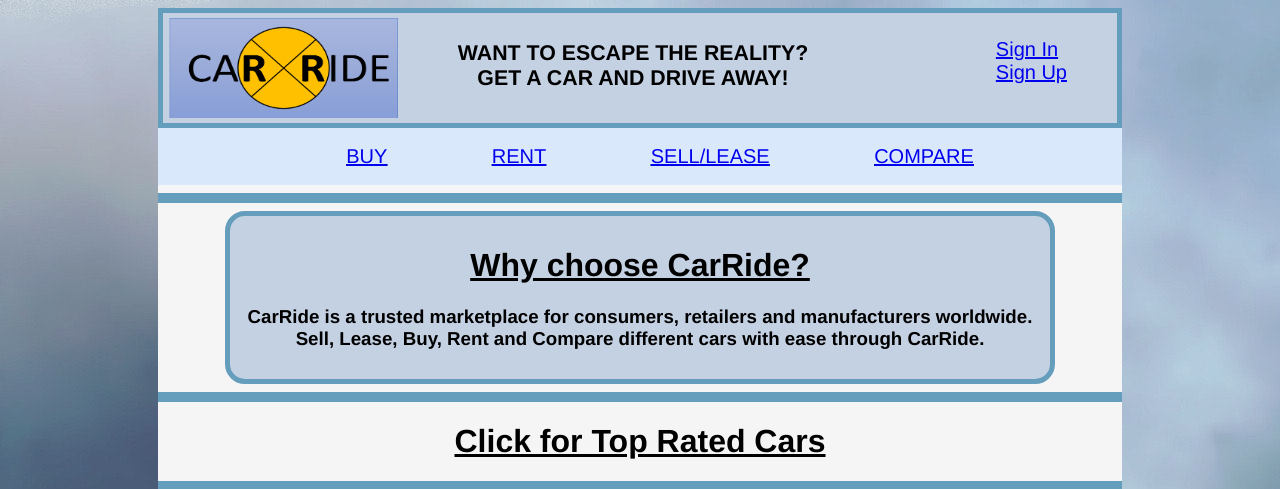
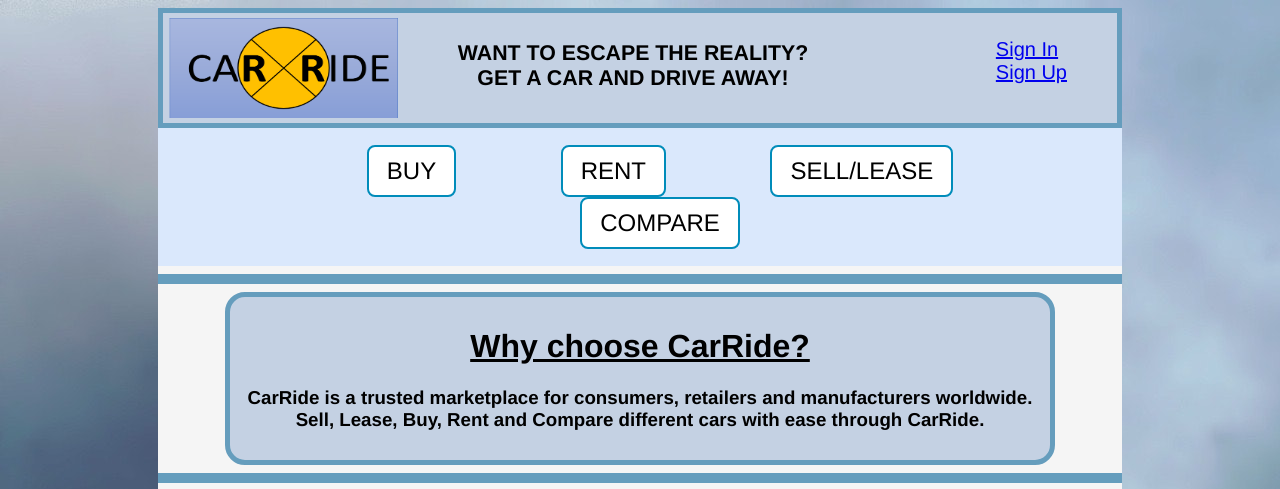
Before and after one commit to Mihnea7/car_ride, a Django app: template templates/carride/home.html in a window 1280 px wide. Shown: the top 489 px of the page. Run offline with Django 3.2, Linux system fonts and the light colour scheme; the template is opened without the code that fills it, so the values that code supplies are empty; some libraries are stand-ins or nearby versions.

Commit message:
more design

```diff
--- a/static/style/base.css
+++ b/static/style/base.css
@@ -66,6 +66,30 @@ body {
 
 }
 
+.button {
+  background-color: white;
+  color: white;
+  padding: 10px 18px;
+  text-align: center;
+  text-decoration: none;
+  display: inline-block;
+  font-size: 24px;
+  border-radius: 8px;
+  color: black;
+  border:2px solid #008CBA;
+  -webkit-transition-duration: 0.4s; /* Safari */
+  transition-duration: 0.4s;
+  cursor: pointer;
+}
+.button:hover {
+  background-color: #008CBA;
+  color: white;
+}
+.button:active {
+  background-color: #008CBA;
+  box-shadow: 0 5px #666;
+  transform: translateY(4px);
+}
 /* Style the content */
 .content {
   background-color: #F5F5F5;
--- a/templates/carride/base.html
+++ b/templates/carride/base.html
@@ -34,12 +34,12 @@ src="https://ajax.googleapis.com/ajax/libs/jquery/3.0.0/jquery.min.js">
 				</ul>
 		</div>
 
-		<div class="menu_list">
+		<div class="menu_list"  >
 			<ul>
-				<li id="buy_btn"><a href="{% url 'buy' %}">BUY</a></li>
-				<li><a href="{% url 'rent' %}">RENT</a></li>
-				<li><a href="{% url 'sell' %}">SELL/LEASE</a></li>
-				<li><a href="{% url 'compare' %}">COMPARE</a></li>
+				<li><a href="{% url 'buy' %}" class="button">BUY</a></li>
+				<li><a href="{% url 'rent' %}" class="button">RENT</a></li>
+				<li><a href="{% url 'sell' %}" class="button">SELL/LEASE</a></li>
+				<li><a href="{% url 'compare' %}" class="button">COMPARE</a></li>
 			</ul>
 		</div>
 
--- a/templates/carride/cardetails.html
+++ b/templates/carride/cardetails.html
@@ -60,9 +60,9 @@
 			</form>
 		<br>
 
-			<h3><u>Recent reviews: </u></h3>
+			<h3 id = "open_reviews"><u>Click for Recent Reviews </u></h3>
 			<div class="comments">
-			<span class="all_reviews">
+			<span id = "reviews" class="all_reviews">
 				{% if all_reviews %}
 					{% for comment in all_reviews %}
 						<h4>{{ comment.user }} rated it {{comment.rating}} says: {{ comment.review }}</h4>
```
Also changed, not shown: static/js/carride-jquery.js (+4 -7 lines), db.sqlite3.
